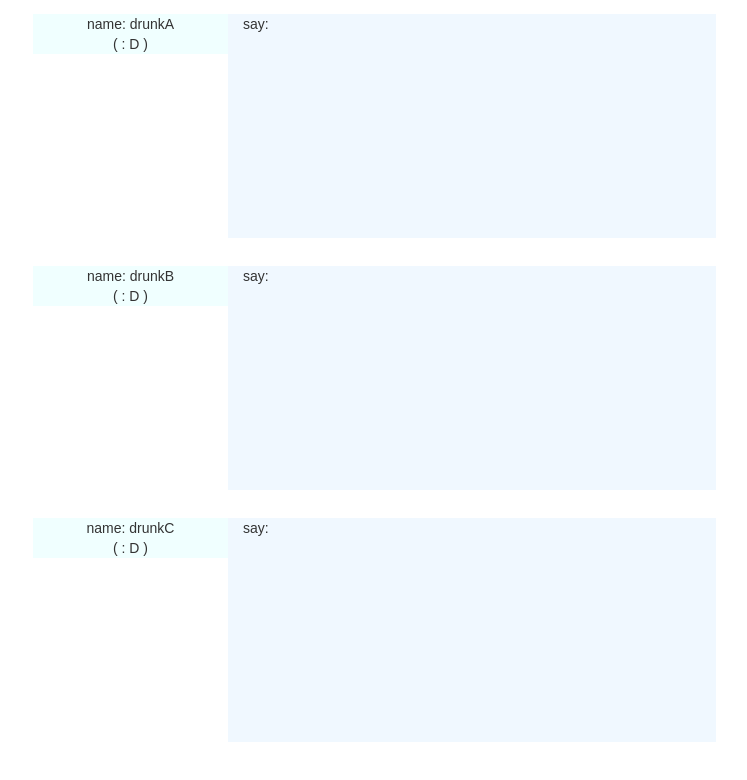
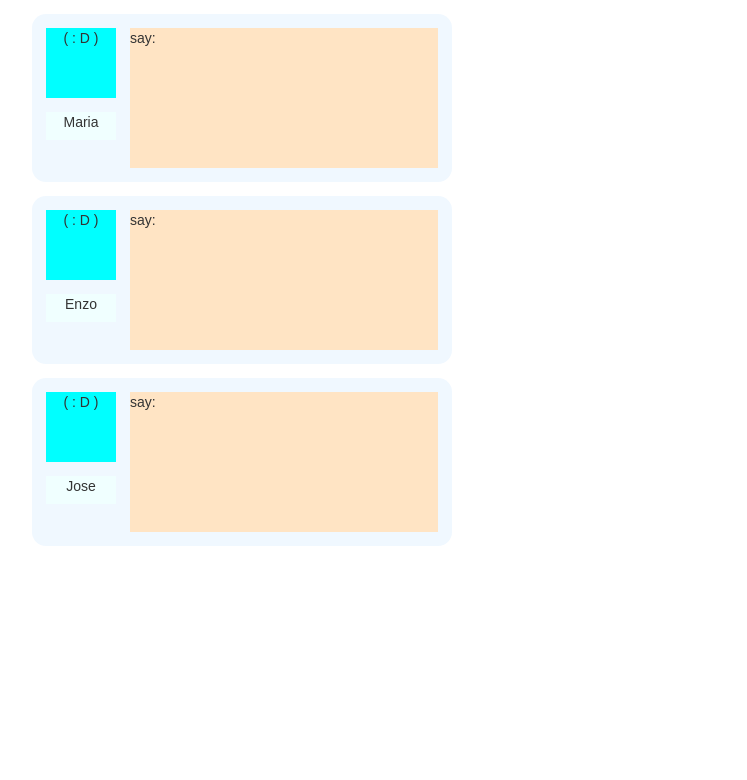
Before and after one commit to heyderpd/drunk-talk, a React (Create React App) app: page / in a window 1280 px wide. Shown: the top 780 px of the page, without its empty margins (37-784 px from the left). Built offline with nearby package versions, Linux system fonts and the light colour scheme; what dictany, random-tendentious would draw is missing.

Commit message:
update html+css

```diff
--- a/src/App.js
+++ b/src/App.js
@@ -3,18 +3,18 @@ import React, { Component } from 'react'
 import createDrunk from './components/drunk'
 import './App.css'
 
-const DrunkA = createDrunk('drunkA')
-const DrunkB = createDrunk('drunkB')
-const DrunkC = createDrunk('drunkC')
+const Maria = createDrunk('Maria')
+const Enzo = createDrunk('Enzo')
+const Jose = createDrunk('Jose')
 
 class App extends Component {
   render() {
     return (
       <div className="container App">
         <div className="row">
-          <DrunkA />
-          <DrunkB />
-          <DrunkC />
+          <Maria />
+          <Enzo />
+          <Jose />
         </div>
       </div>
     )
--- a/src/components/drunk.js
+++ b/src/components/drunk.js
@@ -11,22 +11,19 @@ const createDrunk = NAME => {
     listen,
   }) => {
     think(listen, talkTo)
+    const _speak = speak.length <= 6
+      ? speak
+      : speak.slice(speak.length -6)
 
     return (
-      <div className="col-sm-12" onClick={() => talkTo('Hi.', 'TO_ALL')} >
-        <div className="container DrunkSpace">
-          <div className="row">
-            <div className="col-sm-2 Drunk">
-              name: { NAME } <br />
-              ( : D ) <br />
-            </div>
-            <div className="col-sm-5 DrunkTalk">
-              say: {
-                speak
-                  .map(msg => (<div className="col-sm-12">{msg}</div>))
-              }
-            </div>
-          </div>
+      <div className="drunk" onClick={() => talkTo('Hi.', 'TO_ALL')}>
+        <div>( : D )</div>
+        <div>{ NAME }</div>
+        <div>
+          say: {
+            _speak
+              .map((msg, key) => (<div key={key} className="col-sm-12">{msg}</div>))
+          }
         </div>
       </div>
     )
--- a/src/reducers/drunk.js
+++ b/src/reducers/drunk.js
@@ -9,8 +9,18 @@ const initialState = {
 export default DRUNK_NAME => {
   return function drunkReducer (state = initialState, action = {}) {
     const { type, msg, from, to } = action
-    if (type === TALK) {
-      if (!state.think && from !== DRUNK_NAME && (to === TO_ALL || to === DRUNK_NAME)) {
+    switch (type) {
+      case TALK:
+        if (from === DRUNK_NAME) {
+          return {
+            ...state,
+            listen: {},
+            speak: [
+              ...state.speak,
+              `@${to}: ${msg}` ],
+            think: false
+          }
+        } else if (!state.think && [TO_ALL, DRUNK_NAME].indexOf(to) >= 0) {
           return {
             ...state,
             listen: {
@@ -20,17 +30,9 @@ export default DRUNK_NAME => {
             think: true
           }
         }
-      if (from === DRUNK_NAME) {
-        return {
-          ...state,
-          listen: {},
-          speak: [
-            ...state.speak,
-            `@${to}: ${msg}` ],
-          think: false
+
+      default:
+        return state
     }
   }
 }
-    return state
-  }
-}
--- a/src/reducers/index.js
+++ b/src/reducers/index.js
@@ -5,7 +5,7 @@ import drunk from './drunk'
 const constantReducer = (state = {}) => state
 
 export default combineReducers({
-  drunkA: drunk('drunkA'),
-  drunkB: drunk('drunkB'),
-  drunkC: drunk('drunkC')
+  Maria: drunk('Maria'),
+  Enzo: drunk('Enzo'),
+  Jose: drunk('Jose')
 })
--- a/src/styles/drunk.css
+++ b/src/styles/drunk.css
@@ -1,13 +1,39 @@
-.Drunk {
-  background-color: azure;
+.drunk {
+  background-color: aliceblue;
+  width: 30em;
+  height: 12em;
+  margin: 1em;
+  border-radius: 1em;
+  position: relative;
+  display: flow-root;
 }
 
-.DrunkTalk {
-  background-color: aliceblue;
-  height: 16em;
+.drunk > div:nth-child(1)  {
+  background-color: aqua;
+  display: -ms-inline-flexbox;
+  display: block;
+  width: 5em;
+  height: 5em;
+  margin: 1em 0 0 1em;
+  border: 0;
+  vertical-align: top;
+}
+
+.drunk > div:nth-child(2)  {
+  width: 5em;
+  height: 2em;
+  background-color: azure;
+  display: block;
+  margin: 1em;
+}
+
+.drunk > div:nth-child(3)  {
+  background-color: bisque;
+  width: 22em;
+  height: 10em;
+  margin: 1em;
+  position: absolute;
+  top: 0;
+  left: 6em;
   text-align: left;
 }
-
-.DrunkSpace {
-  margin: 1em;
-}
```
Lines whose indentation alone changed are shown as unchanged.
